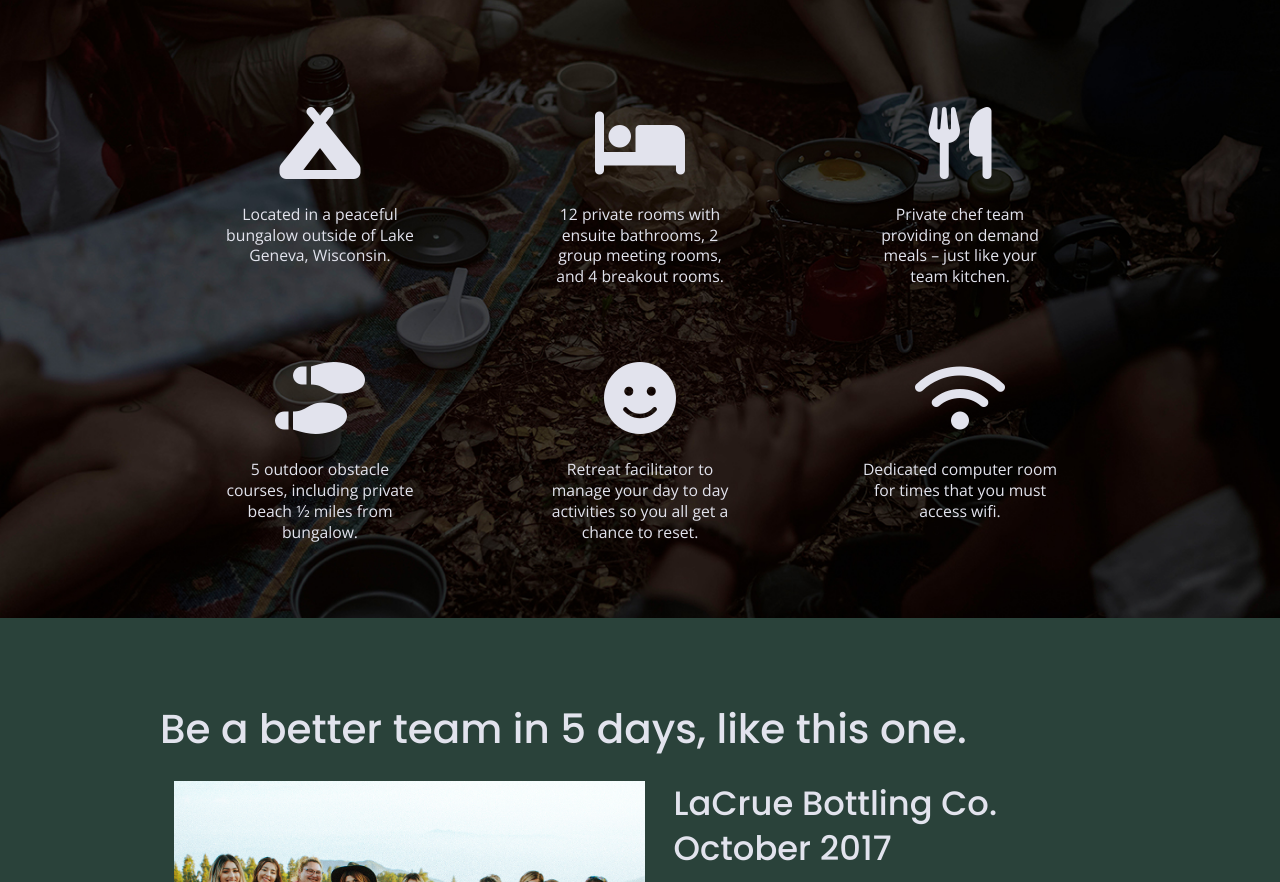
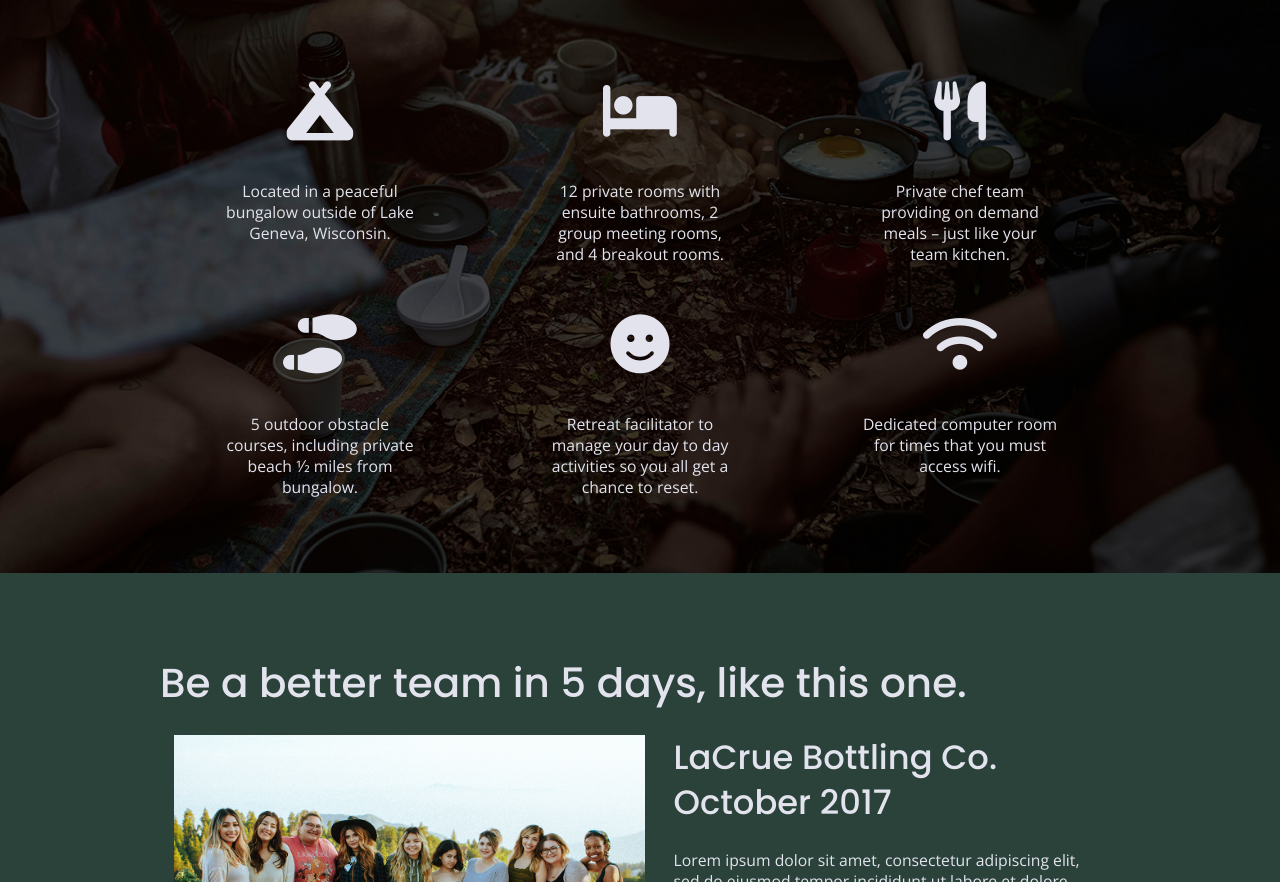
Before and after one commit to EvvyK/front-end-example, a website built with Parcel: page index.html in a window 1280 px wide. Shown: the part 1249-2131 px from the top of the page. Built offline with nearby package versions, Linux system fonts and the light colour scheme.

Commit message:
edit stylesheet and icon size

```diff
--- a/css/main.css
+++ b/css/main.css
@@ -291,13 +291,13 @@ aside {
   flex-flow: row wrap;
   width: 100%;
 }
-.features-icons{
+.features i {
   display: flex;
   justify-content: center;
   align-items: center;
   flex-flow: row wrap;
-  font-size: 4em;
-  padding: 25px 0;
+	font-size: 3.75em;
+  margin-bottom: 40px;
 }
 .reviews {
   display: flex;
--- a/index.html
+++ b/index.html
@@ -14,11 +14,9 @@
 
   <link rel="manifest" href="site.webmanifest">
   <link rel="apple-touch-icon" href="icon.png">
-  <!-- Place favicon.ico in the root directory -->
-
   <link rel="stylesheet" href="css/normalize.css">
   <link rel="stylesheet" href="css/main.css">
-  <script src="https://kit.fontawesome.com/4d4f9421de.js" crossorigin="anonymous"></script>
+  <script src="https://kit.fontawesome.com/d23a3e804c.js" crossorigin="anonymous"></script>
   <link rel="preconnect" href="https://fonts.googleapis.com">
   <link rel="preconnect" href="https://fonts.gstatic.com" crossorigin>
   <link href="https://fonts.googleapis.com/css2?family=Open+Sans&family=Poppins:wght@500&display=swap" rel="stylesheet">
```
